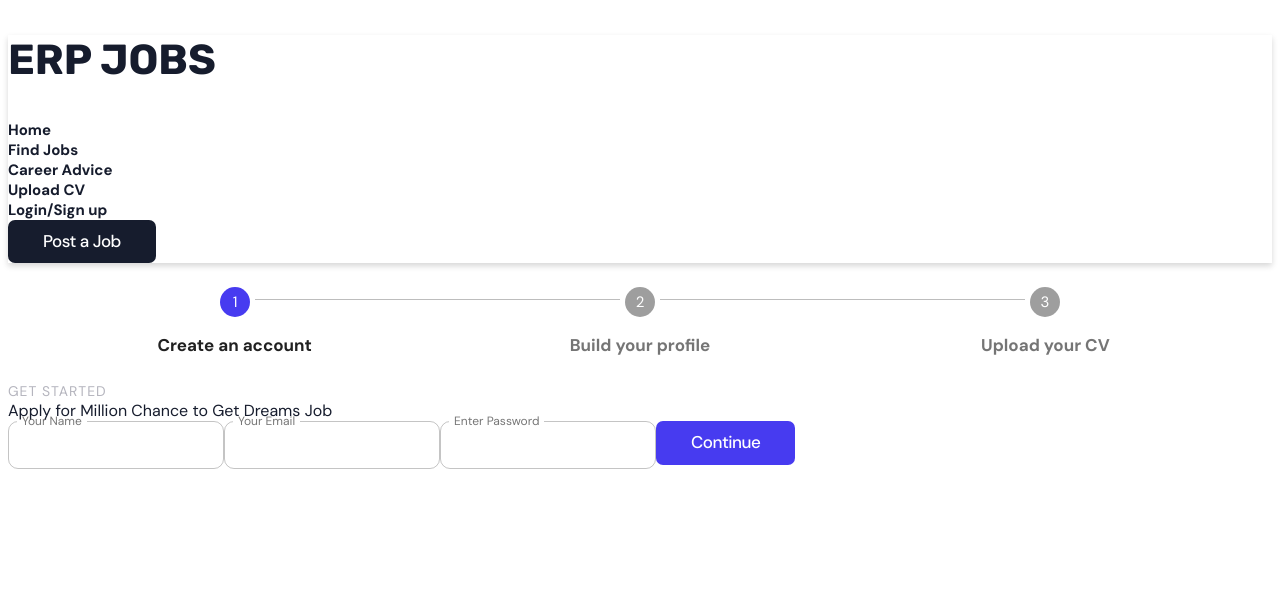
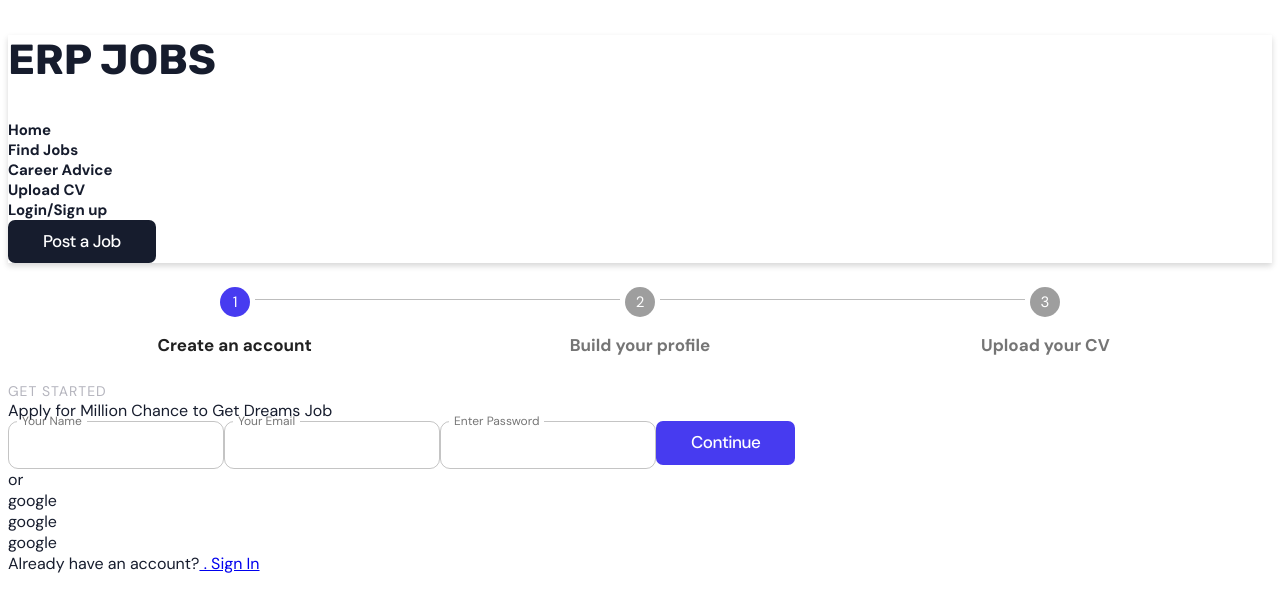
Before and after one commit to shahbazpro2/erp_jobs, a Next.js app: page /login/user in a window 1280 px wide. Shown: the top 612 px of the page. Built offline with nearby package versions, Linux system fonts and the light colour scheme.

Commit message:
Make divider, social links and sign in link

```diff
--- a/components/userAuth/singup/stepper/stepperContent/step1/Step1.tsx
+++ b/components/userAuth/singup/stepper/stepperContent/step1/Step1.tsx
@@ -1,4 +1,4 @@
-import { Button, NoSsr, TextField } from '@material-ui/core'
+import { Button, TextField } from '@material-ui/core'
 import React from 'react'
 import AuthWrapper from '../../../../../common/authWrapper/AuthWrapper'
 
@@ -40,8 +40,28 @@ const Step1 = () => {
                                 Continue
                             </Button>
                         </div>
+                        <div className="my-6">
+                            <div className="divider">
+                                <span>or</span>
+                            </div>
+                        </div>
+                        <div className="grid grid-cols-3 gap-3 social-links">
+                            <div className="social-box">
+                                google
+                            </div>
+                            <div className="social-box">
+                                google
+                            </div>
+                            <div className="social-box">
+                                google
+                            </div>
+                        </div>
+
                     </div>
                 </AuthWrapper>
+                <div className="text-xl mt-6 text-center text-[#92929D] tracking-[0.11px]">
+                    Already have an account?<a href="#" className="primary-clr"> . Sign In</a>
+                </div>
             </div>
         </div>
     )
```
